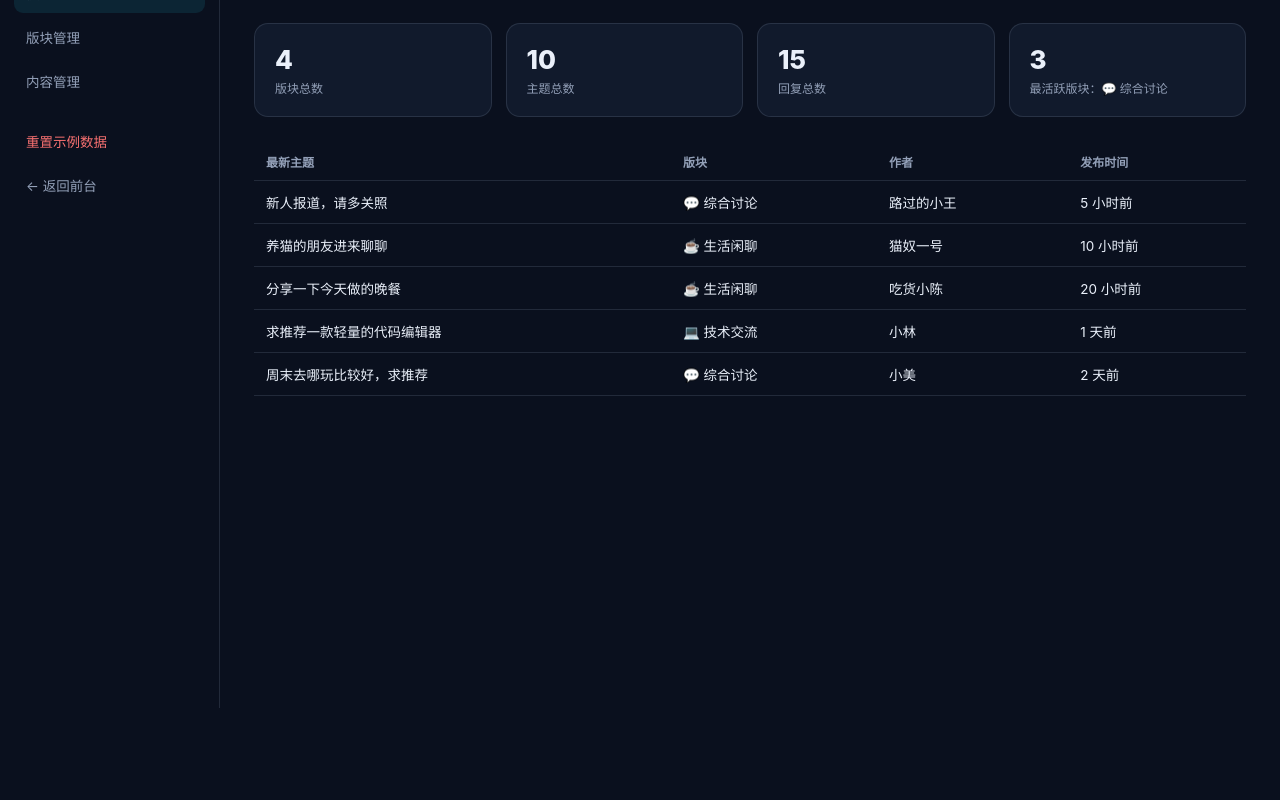
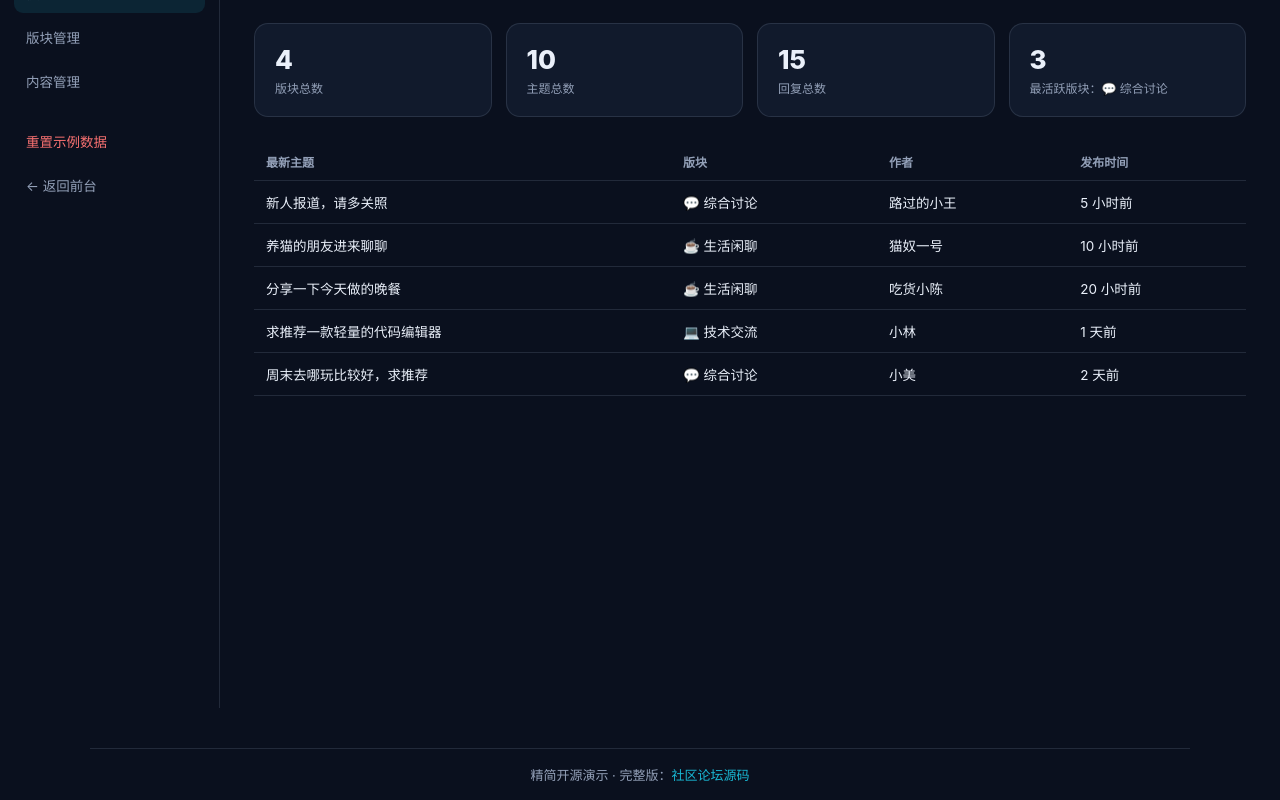
Before and after one commit to anna123123123-creator/forum-lite, a plain HTML site: page admin.html in a window 1280 px wide. Shown: the part 92-892 px from the top of the page. Before the commit the page ends 800 px from the top, so only its background shows below. Drawn offline with Linux system fonts and the light colour scheme.

Commit message:
Add footer link to the full commercial product page

```diff
--- a/admin.html
+++ b/admin.html
@@ -66,5 +66,7 @@
 
   <script src="data.js"></script>
   <script src="admin.js"></script>
+
+<footer style="margin:40px auto 16px;max-width:1100px;padding:16px 20px 0;border-top:1px solid var(--line,rgba(147,160,184,.18));text-align:center;color:var(--muted,#93A0B8);font-size:13px">精简开源演示 &middot; 完整版：<a href="https://inzyxuashop.com/luntan-yuanma.html" target="_blank" rel="noopener" style="color:var(--cyan,#19B8D4);text-decoration:none">社区论坛源码</a></footer>
 </body>
 </html>
```
Also changed, not shown: index.html (+2 -0 lines).
